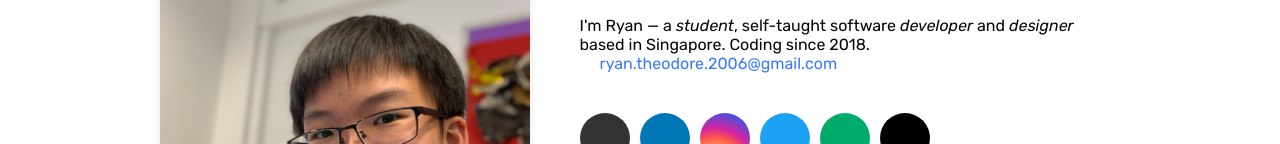
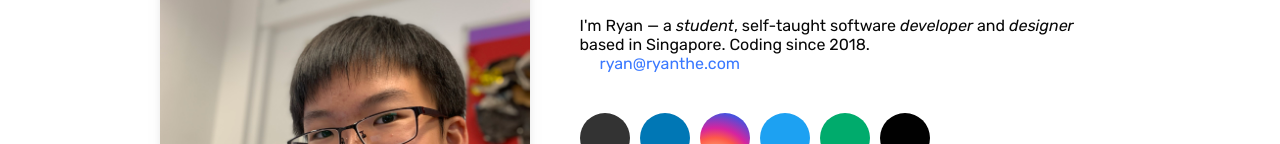
Before and after one commit to theboi/ryanthe.com, a Next.js app: page /about in a window 1280 px wide. Shown: the part 254-398 px from the top of the page. Built offline with nearby package versions, Linux system fonts and the light colour scheme; no server answers; a web font is replaced by a local one.

Commit message:
Change contact email

```diff
--- a/src/pages/about/index.tsx
+++ b/src/pages/about/index.tsx
@@ -72,8 +72,8 @@ export default function AboutPage(props) {
           </p>
           <div className={style.contact}>
             <i className={`far fa-envelope`} />
-            <a href="mailto:ryan.theodore.2006@gmail.com" target="_blank">
-              ryan.theodore.2006@gmail.com
+            <a href="mailto:ryan@ryanthe.com" target="_blank">
+              ryan@ryanthe.com
             </a>
           </div>
           <div className={style.social}>
```
